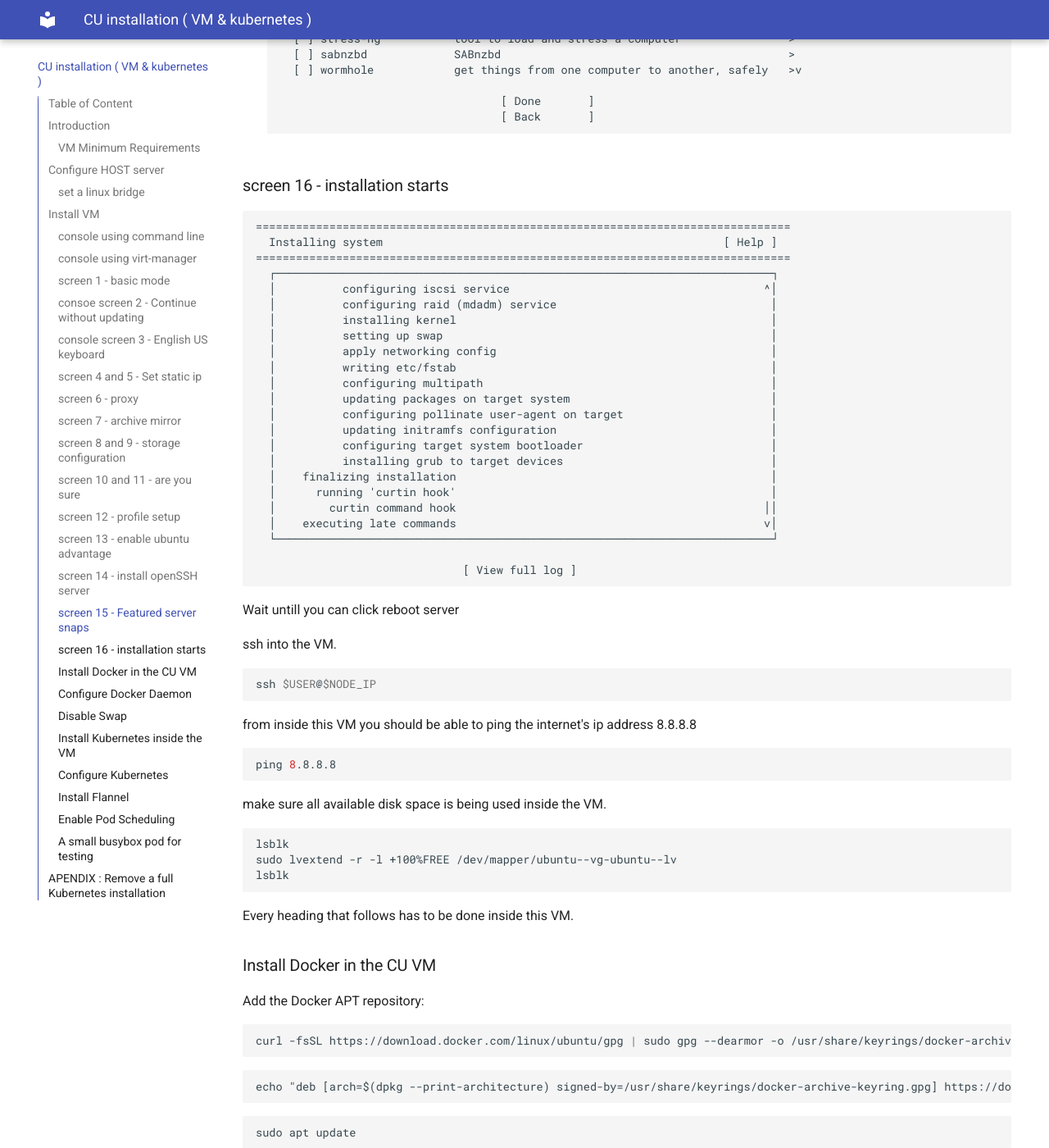
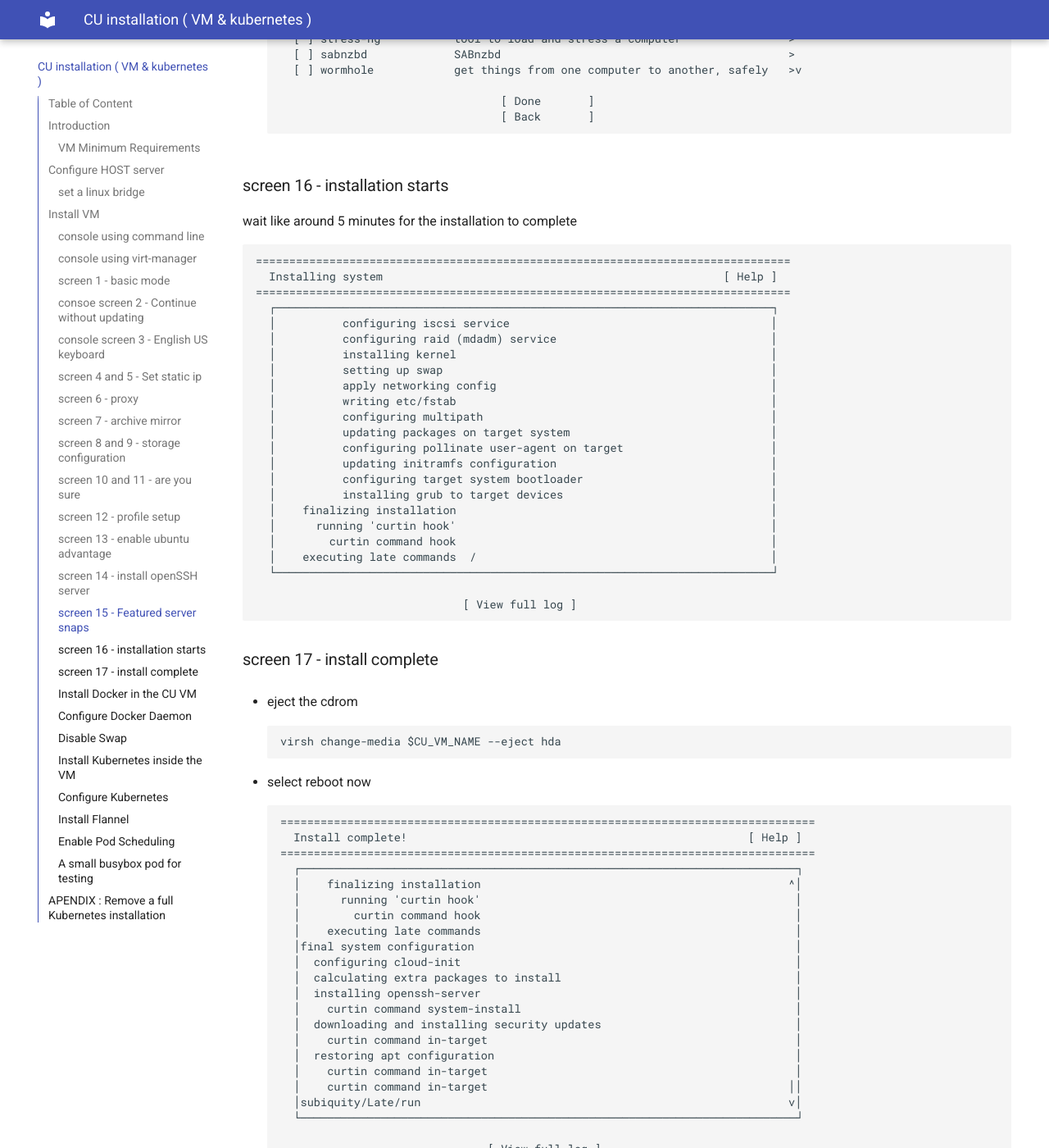
Before and after one commit to accelleran/drax-docs, an MkDocs documentation site: the page built from docs/kubernetes-install/index.md, in a window 1280 px wide and 1400 px high, scrolled down 9433 px. Shown: the whole window at 82% size. Built offline with MkDocs 1.6.1 and Material for MkDocs 9.7.7, drawn with Linux system fonts in a browser that asks for light colours; the version menu is left out; some of the changed text lies outside the part shown.

Commit message:
Update index.md

````diff
--- a/docs/kubernetes-install/index.md
+++ b/docs/kubernetes-install/index.md
@@ -440,12 +440,14 @@ select Engligh US keyboard
 ```
 
 ### screen 16 - installation starts
+wait like around 5 minutes for the installation to complete
+
 ```
 ================================================================================
   Installing system                                                   [ Help ]
 ================================================================================
   ┌──────────────────────────────────────────────────────────────────────────┐
-  │          configuring iscsi service                                      ^│
+  │          configuring iscsi service                                       │
   │          configuring raid (mdadm) service                                │
   │          installing kernel                                               │
   │          setting up swap                                                 │
@@ -459,12 +461,46 @@ select Engligh US keyboard
   │          installing grub to target devices                               │
   │    finalizing installation                                               │
   │      running 'curtin hook'                                               │
-  │        curtin command hook                                              ││
-  │    executing late commands                                              v│
+  │        curtin command hook                                               │
+  │    executing late commands  /                                            │
   └──────────────────────────────────────────────────────────────────────────┘
 
                                [ View full log ]
 ```
+
+### screen 17 - install complete
+* eject the cdrom
+```
+virsh change-media $CU_VM_NAME --eject hda
+```
+
+* select reboot now
+```
+================================================================================
+  Install complete!                                                   [ Help ]
+================================================================================
+  ┌──────────────────────────────────────────────────────────────────────────┐
+  │    finalizing installation                                              ^│
+  │      running 'curtin hook'                                               │
+  │        curtin command hook                                               │
+  │    executing late commands                                               │
+  │final system configuration                                                │
+  │  configuring cloud-init                                                  │
+  │  calculating extra packages to install                                   │
+  │  installing openssh-server                                               │
+  │    curtin command system-install                                         │
+  │  downloading and installing security updates                             │
+  │    curtin command in-target                                              │
+  │  restoring apt configuration                                             │
+  │    curtin command in-target                                              │
+  │    curtin command in-target                                             ││
+  │subiquity/Late/run                                                       v│
+  └──────────────────────────────────────────────────────────────────────────┘
+
+                               [ View full log ]
+                               [ Reboot Now    ]
+```
+
 
 Wait untill you can click reboot server
 
````
